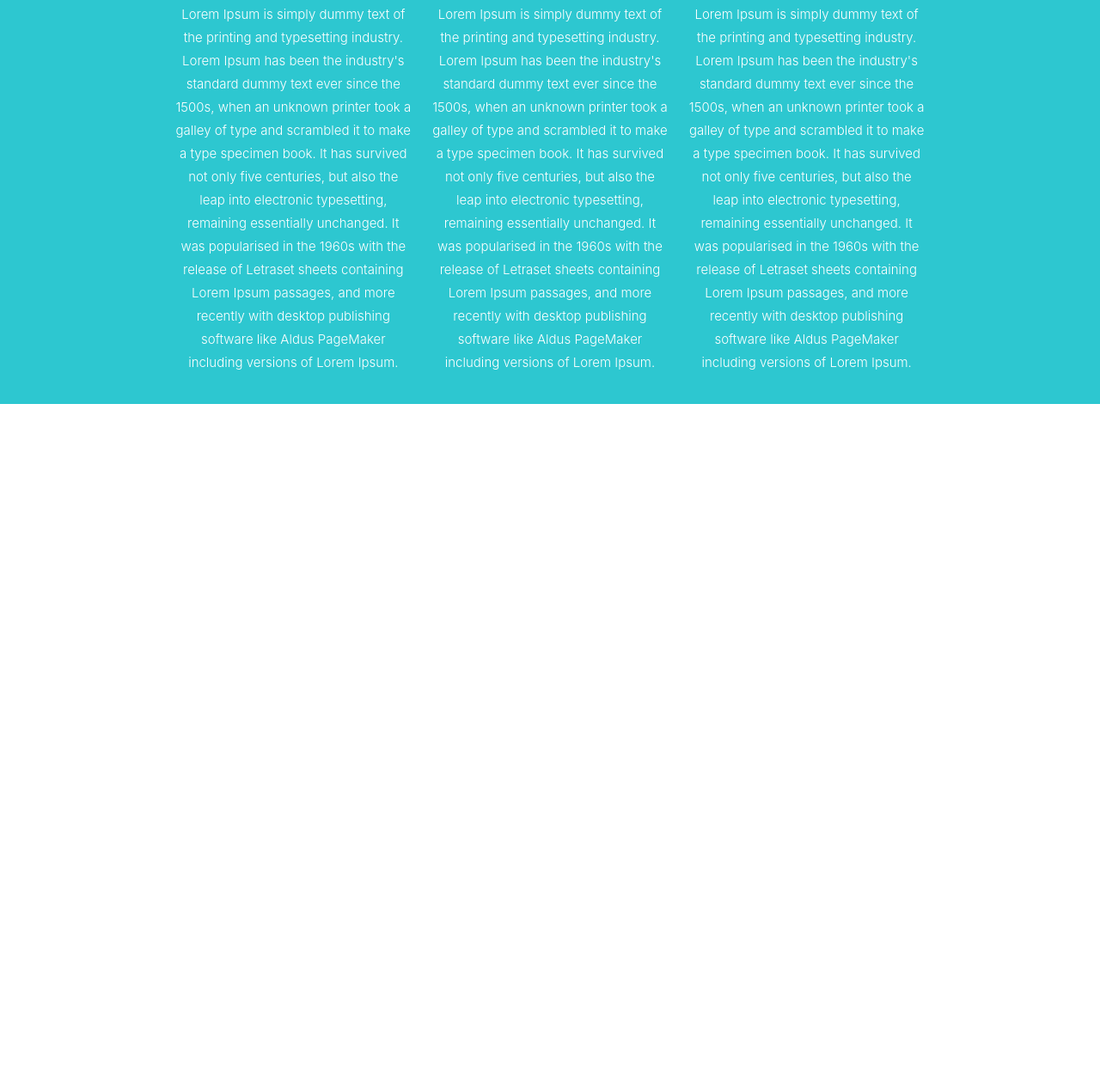
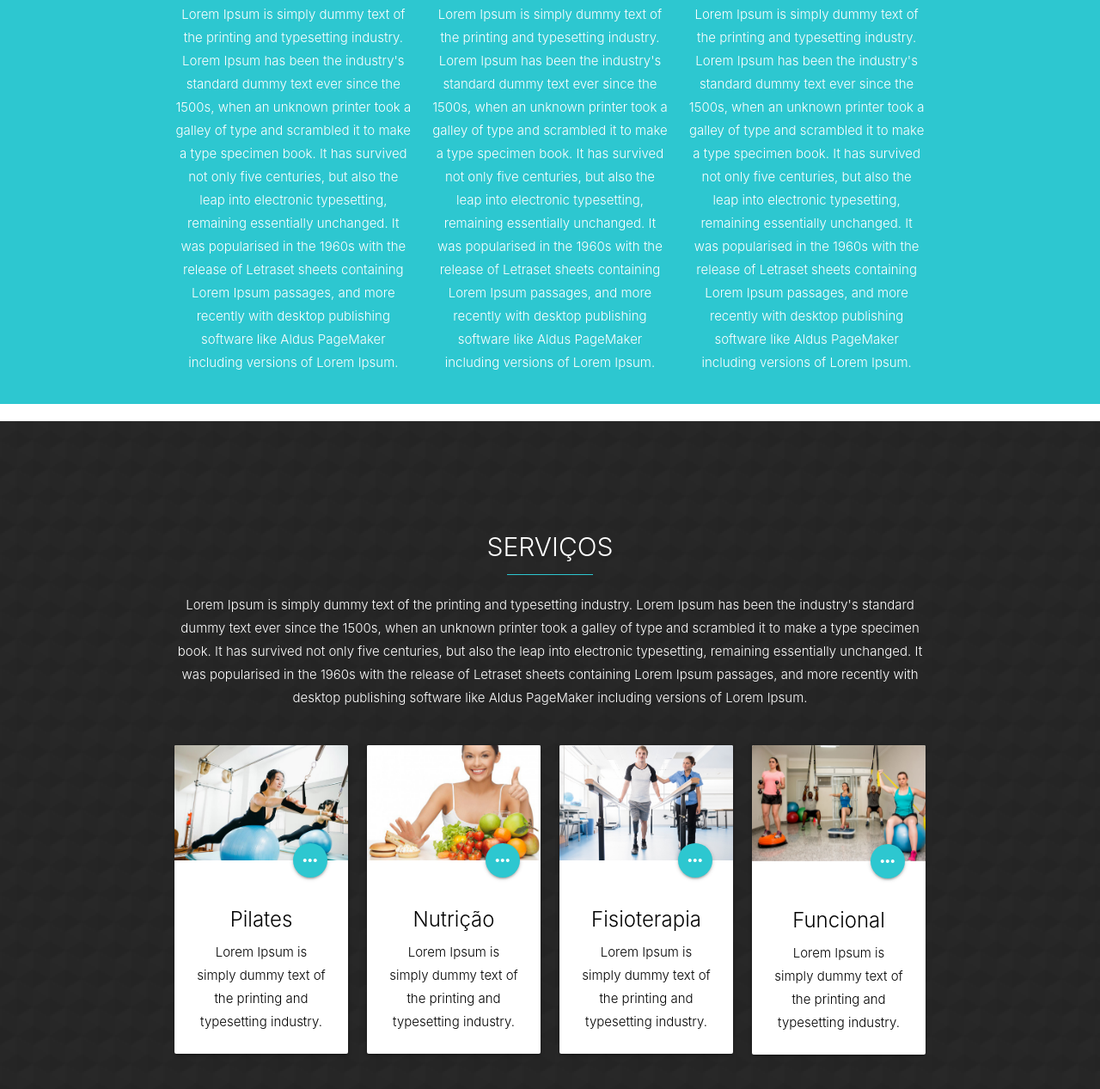
Before and after one commit to Vicevini/ProjetoNode, a plain HTML site: page index.html in a window 1280 px wide. Shown: the part 1517-2784 px from the top of the page at 86% size. Before the commit the page ends 1987 px from the top, so only its background shows below. Drawn offline with nearby package versions, Linux system fonts and the light colour scheme.

Commit message:
Serviços

```diff
--- a/custom.css
+++ b/custom.css
@@ -200,3 +200,39 @@ nav i.material-icons {
     color: #FFF;
     text-align: center;
 }
+
+
+/* Serviços*/
+
+.servicos {
+    background-image: url(/img/textura2.png);
+}
+
+.servicos h2 {
+    font-size: 2rem;
+    color: #FFF;
+    text-transform: uppercase;
+}
+
+.servicos h2::after {
+    content: '';
+    display: block;
+    width: 100px;
+    border-top: 1px solid #2dc7d0;
+    margin: 15px auto;
+}
+
+.servicos {
+    color: #FFF;
+    line-height: 1.8rem;
+}
+
+.servicos .card-content p {
+    color: rgb(2, 2, 2);
+    text-align: center;
+}
+
+.servicos .card-content h3 {
+    color: rgb(2, 2, 2);
+    text-align: center;
+}
--- a/index.html
+++ b/index.html
@@ -35,12 +35,12 @@
 
                 <div class="nav-wrapper container">
                     <h1 class="logo_text">LA Esquadrias - Vidros e Alumínios</h1>
-                    <a href="#home"> <img src="/img/logo.png"> </a>
+                    <a href="#home"> <img class="logo_img" src="/img/logo.png"> </a>
 
                     <ul class="right light hide-on-med-and-down">
                         <li><a href="#home"> Home </a></li>
                         <li><a href="#sobre"> Sobre </a></li>
-                        <li><a href="#services"> Serviços </a></li>
+                        <li><a href="#servicos"> Serviços </a></li>
                         <li><a href="#portfolio"> Portfolio </a></li>
                         <li><a href="#contato"> Contato </a></li>
                     </ul>
@@ -128,6 +128,83 @@
 
     <!-- Serviços -->
 
+    <section class="servicos bloco scrollSpy" id="servicos">
+        <div class="row container">
+            <div class="col s12 center">
+                <h2 class="light">Serviços</h2>
+                <p class="light"> Lorem Ipsum is simply dummy text of the printing and typesetting industry. Lorem Ipsum has been the industry's standard dummy text ever since the 1500s, when an unknown printer took a galley of type and scrambled it to make a type specimen
+                    book. It has survived not only five centuries, but also the leap into electronic typesetting, remaining essentially unchanged. It was popularised in the 1960s with the release of Letraset sheets containing Lorem Ipsum passages, and
+                    more recently with desktop publishing software like Aldus PageMaker including versions of Lorem Ipsum.
+                </p>
+            </div>
+        </div>
+
+
+
+        <div class="row container">
+            <article class="col s12 m6 l3">
+                <div class="card">
+                    <div class="card-image">
+                        <img src="img/pilates.jpg" alt="pilates" class="materialboxed">
+                        <a class="btn btn-floating halfway-fab blue-logo">
+                            <i class="material-icons">more_horiz</i>
+                        </a>
+                    </div>
+                    <div class="card-content">
+                        <h3 class="card-title">Pilates</h3>
+                        <p class="light">Lorem Ipsum is simply dummy text of the printing and typesetting industry.</p>
+                    </div>
+                </div>
+            </article>
+
+            <article class="col s12 m6 l3">
+                <div class="card">
+                    <div class="card-image">
+                        <img src="img/nutricao.jpg" alt="nutricao" class="materialboxed">
+                        <a class="btn btn-floating halfway-fab blue-logo">
+                            <i class="material-icons">more_horiz</i>
+                        </a>
+                    </div>
+                    <div class="card-content">
+                        <h3 class="card-title">Nutrição</h3>
+                        <p class="light">Lorem Ipsum is simply dummy text of the printing and typesetting industry.</p>
+                    </div>
+                </div>
+            </article>
+
+            <article class="col s12 m6 l3">
+                <div class="card">
+                    <div class="card-image">
+                        <img src="img/fisioterapia.jpg" alt="Fisioterapia" class="materialboxed">
+                        <a class="btn btn-floating halfway-fab blue-logo">
+                            <i class="material-icons">more_horiz</i>
+                        </a>
+                    </div>
+                    <div class="card-content">
+                        <h3 class="card-title">Fisioterapia</h3>
+                        <p class="light">Lorem Ipsum is simply dummy text of the printing and typesetting industry.</p>
+                    </div>
+                </div>
+            </article>
+
+            <article class="col s12 m6 l3">
+                <div class="card">
+                    <div class="card-image">
+                        <img src="img/funcional.jpg" alt="Funcional" class="materialboxed">
+                        <a class="btn btn-floating halfway-fab blue-logo">
+                            <i class="material-icons">more_horiz</i>
+                        </a>
+                    </div>
+                    <div class="card-content">
+                        <h3 class="card-title">Funcional</h3>
+                        <p class="light">Lorem Ipsum is simply dummy text of the printing and typesetting industry.</p>
+                    </div>
+                </div>
+            </article>
+        </div>
+
+
+    </section>
 
     <!-- Compiled and minified JavaScript Materialize e Jquery -->
 
```
